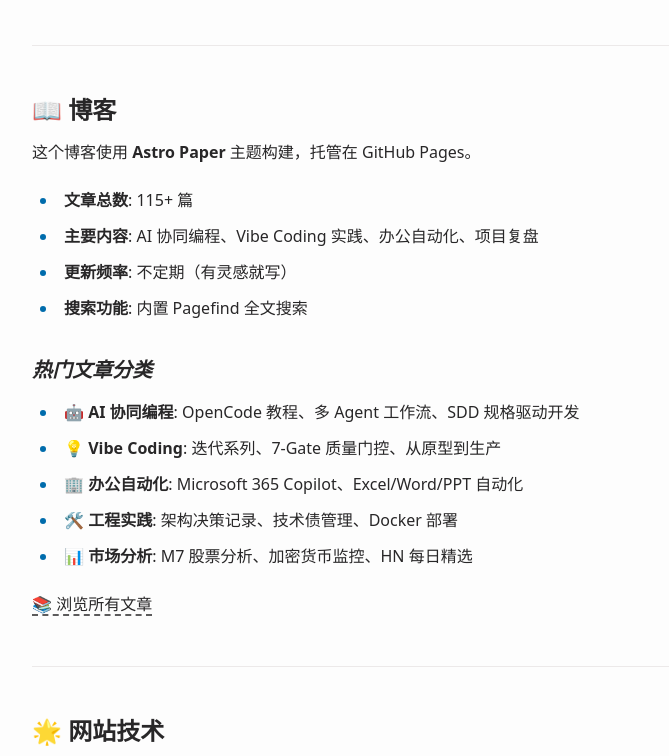
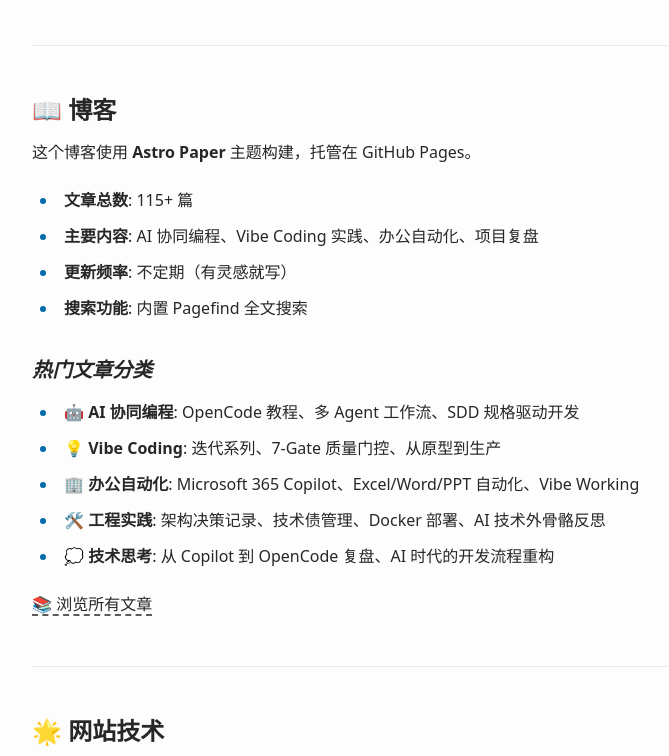
Before and after one commit to cloudzun/cloudzun.github.io, an Astro site: page /about in a window 1280 px wide. Shown: the part 3688-4444 px from the top of the page, without its empty margins (240-909 px from the left). Built offline with nearby package versions, Linux system fonts and the light colour scheme; Astro itself is replaced by a stand-in of ours; some packages are replaced by stand-ins of ours.

Commit message:
feat: 更新 About 页面工程实践类项目
替换项目：
- ❌ HN Daily Digest → ✅ AI 技术外骨骼反思
- ❌ M7 Stock Analysis → ✅ 从 Copilot 到 OpenCode

理由：
- 这两篇文章更能代表当前的技术积累和研究方向
- 深度思考类内容比工具类项目更有价值
- 体现 AI 协同编程 + Vibe Coding 的核心理念

同时更新：
- 热门文章分类（市场分析 → 技术思考）
- 添加 AI 技术外骨骼反思到工程实践分类
- 添加从 Copilot 到 OpenCode 到技术思考分类

```diff
--- a/src/pages/about.md
+++ b/src/pages/about.md
@@ -70,8 +70,8 @@ description: "关于 CloudZun - AI 协同编程讲师、工程师、技术博主
 | 项目 | 描述 | 链接 |
 |------|------|------|
 | **Vibe Ecommerce** | 从 Vibe Coding 原型到生产级全栈应用的完整演进记录（6 阶段） | [GitHub](https://github.com/cloudzun/vibe-ecommerce) |
-| **HN Daily Digest** | Hacker News 每日精选，AI 生成深度分析摘要，自动发布 | [博客文章](/posts/2026-03-21-hn-daily-digest/) |
-| **M7 Stock Analysis** | 科技巨头投资分析系统，自动采集数据 + 新闻，生成报告 | [博客文章](/posts/2026-03-07-m7-analysis-cn/) |
+| **AI 技术外骨骼反思** | 两个实验项目带来的深层思考：AI 时代的开发流程应该如何重构 | [阅读文章](/posts/2026-03-12-ai-exoskeleton-reflection/) |
+| **从 Copilot 到 OpenCode** | 密集实验后的深度复盘：重新思考办公自动化的本质与边界 | [阅读文章](/posts/2026-03-07-from-copilot-to-opencode-rethinking-office-automation/) |
 
 ---
 
@@ -136,9 +136,9 @@ description: "关于 CloudZun - AI 协同编程讲师、工程师、技术博主
 
 - 🤖 **AI 协同编程**: OpenCode 教程、多 Agent 工作流、SDD 规格驱动开发
 - 💡 **Vibe Coding**: 迭代系列、7-Gate 质量门控、从原型到生产
-- 🏢 **办公自动化**: Microsoft 365 Copilot、Excel/Word/PPT 自动化
-- 🛠️ **工程实践**: 架构决策记录、技术债管理、Docker 部署
-- 📊 **市场分析**: M7 股票分析、加密货币监控、HN 每日精选
+- 🏢 **办公自动化**: Microsoft 365 Copilot、Excel/Word/PPT 自动化、Vibe Working
+- 🛠️ **工程实践**: 架构决策记录、技术债管理、Docker 部署、AI 技术外骨骼反思
+- 💭 **技术思考**: 从 Copilot 到 OpenCode 复盘、AI 时代的开发流程重构
 
 [📚 浏览所有文章](/posts/)
 
```
